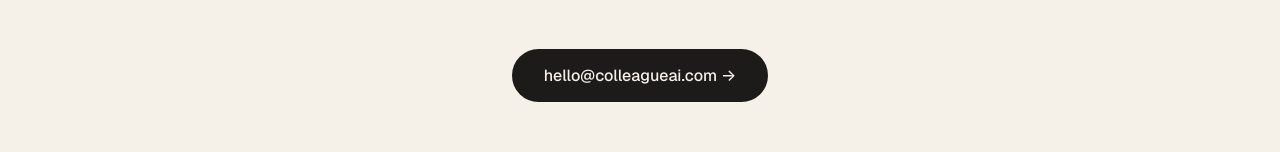
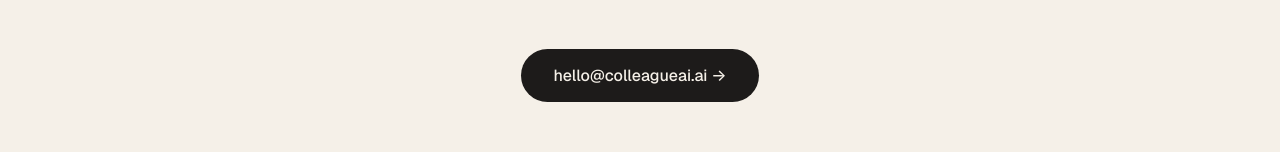
Before and after one commit to ATankos/colleagueai-website, a React (Vite) app: page / in a window 1280 px wide. Shown: the part 4836-4988 px from the top of the page. Built offline with nearby package versions, Linux system fonts and the light colour scheme.

Commit message:
Fix contact email: colleagueai.com -> colleagueai.ai

```diff
--- a/src/ColleagueAIMarketplace.jsx
+++ b/src/ColleagueAIMarketplace.jsx
@@ -541,12 +541,12 @@
           {t.contact.h2a} <span style={{ fontStyle: 'italic' }}>{t.contact.h2b}</span>
         </h2>
 
-        <a href="mailto:hello@colleagueai.com" className="cta-button" style={{
+        <a href="mailto:hello@colleagueai.ai" className="cta-button" style={{
           display: 'inline-block', padding: '16px 32px',
           backgroundColor: '#1D1B1A', color: '#F5F0E8',
           borderRadius: '999px', fontSize: '16px', fontWeight: 500,
         }}>
-          hello@colleagueai.com →
+          hello@colleagueai.ai →
         </a>
       </section>
 
```
